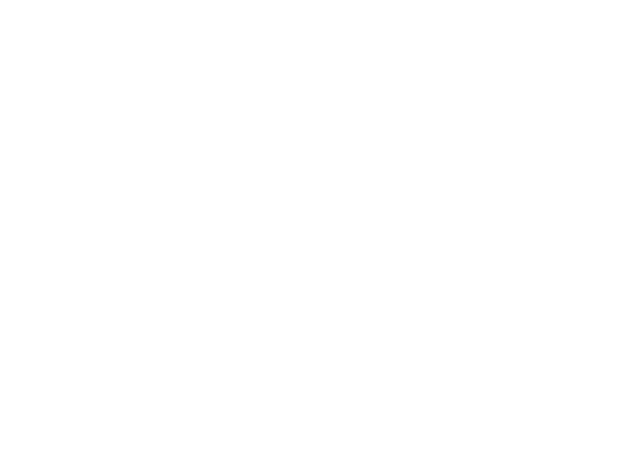
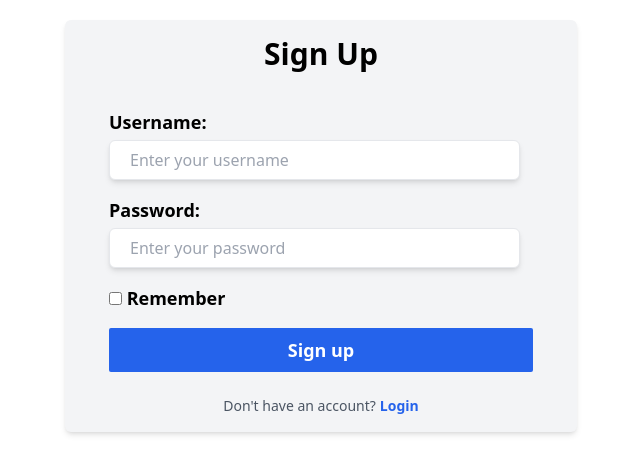
Before and after one commit to riyyan-optiverse/Landing-page-reactjs, a React (Vite) app: page /sign-up in a window 1280 px wide. Before the commit this address had no page. Shown: the top 474 px of the page, without its empty margins (319-959 px from the left). Built offline with nearby package versions, Linux system fonts and the light colour scheme.

Commit message:
created Login and signup pages

```diff
--- a/src/App.jsx
+++ b/src/App.jsx
@@ -5,6 +5,8 @@
 import { PostProperty } from "./components/postProperty";
 import { Blog } from "./components/blog";
 import { ContactUs } from "./components/contactUs";
+import { LoginPage } from "./components/loginPage";
+import { SignUpPage } from "./components/signUpPage";
 
 const App = () => {
   return (
@@ -14,6 +16,8 @@
       <Route path="/post-property" element={<PostProperty />} />
       <Route path="/blog" element={<Blog />} />
       <Route path="/contact-us" element={<ContactUs />} />
+      <Route path="/login" element={<LoginPage />} />
+       <Route path="/sign-up" element={<SignUpPage />} />
       <Route path="/" element={<Card />} />
     </Routes>
   );
--- /dev/null
+++ b/src/components/login-page-components/loginInputFields.jsx
@@ -0,0 +1,23 @@
+export const LoginInputField = () => {
+    return(
+        <div className="flex flex-col gap-4 p-2 md:px-9 mt-7 ">
+        <div className="flex flex-col gap-1 justify-center ">
+            <label className="text-lg font-semibold">Username:</label>
+            <input
+              type="text"
+              placeholder="Enter your username"
+              className="w-[97%]  h-10 border outline-none rounded-md px-5 shadow-md"
+            />
+          </div>
+          <div className="flex flex-col gap-1 justify-center ">
+            <label className="text-lg font-semibold">Password:</label>
+            <input
+              type="password"
+              placeholder="Enter your password"
+              className="w-[97%]  h-10 border outline-none rounded-md px-5 shadow-md"
+            />
+          </div>
+
+          </div>
+    );
+}
--- /dev/null
+++ b/src/components/loginPage.jsx
@@ -0,0 +1,33 @@
+import { Link } from "react-router-dom";
+import { LoginInputField } from "./login-page-components/loginInputFields";
+
+export const LoginPage = () => {
+  return (
+    <div className="max-w-lg  bg-gray-100 p-2 shadow-md rounded-md mx-auto hover:shadow-2xl transition-shadow duration-300 md:mt-5">
+      <div className="flex justify-center mt-2">
+        <p className="text-3xl font-semibold ">Login</p>
+      </div>
+      <LoginInputField />
+      <div className="p-2 md:px-9 ">
+        <input type="checkbox" className="cursor-pointer" />
+        <span className="text-lg font-semibold"> Remember</span>
+      </div>
+      <div className="p-2 md:px-9">
+        <button className="w-[100%] p-2 bg-blue-600 rounded-sm hover:bg-blue-700 ">
+          <span className="font-semibold text-lg text-white">Login</span>
+        </button>
+      </div>
+       <div className="mt-2 p-2 md:px-9 flex gap-1 justify-center">
+        <span className="font-medium text-sm text-gray-600">
+          Already have an account?
+        </span>
+        <Link
+          to="/sign-up"
+          className="font-semibold text-sm text-blue-600 hover:text-blue-900"
+        >
+          Sign Up
+        </Link>
+      </div>
+    </div>
+  );
+};
--- a/src/components/navbar/navbar-content.jsx
+++ b/src/components/navbar/navbar-content.jsx
@@ -50,14 +50,18 @@
             </div>
           </div>
           <div className="flex  justify-center items-center gap-3">
-            <button className="p-2 bg-slate-200 rounded-sm cursor-pointer hover:bg-slate-300">
+            <Link
+            to="/login"
+             className="p-2 bg-slate-200 rounded-sm cursor-pointer hover:bg-slate-300">
               <span className="font-semibold text-base ">Login</span>
-            </button>
-            <button className="p-2 bg-orange-500 rounded-sm cursor-pointer hover:bg-orange-600">
+            </Link>
+            <Link
+            to="/sign-up"
+            className="p-2 bg-orange-500 rounded-sm cursor-pointer hover:bg-orange-600">
               <span className="font-semibold text-base text-white ">
                 SignUp
               </span>
-            </button>
+            </Link>
           </div>
         </div>
       </div>
--- /dev/null
+++ b/src/components/signUpPage.jsx
@@ -0,0 +1,33 @@
+import { Link } from "react-router-dom";
+import { LoginInputField } from "./login-page-components/loginInputFields";
+
+export const SignUpPage = () => {
+  return (
+    <div className="max-w-lg  bg-gray-100 p-2 shadow-md rounded-md mx-auto hover:shadow-2xl transition-shadow duration-300 md:mt-5">
+      <div className="flex justify-center mt-2">
+        <p className="text-3xl font-semibold ">Sign Up</p>
+      </div>
+      <LoginInputField />
+      <div className="p-2 md:px-9 ">
+        <input type="checkbox" className="cursor-pointer" />
+        <span className="text-lg font-semibold"> Remember</span>
+      </div>
+      <div className="p-2 md:px-9">
+        <button className="w-[100%] p-2 bg-blue-600 rounded-sm hover:bg-blue-700 ">
+          <span className="font-semibold text-lg text-white">Sign up</span>
+        </button>
+      </div>
+      <div className="mt-2 p-2 md:px-9 flex gap-1 justify-center">
+        <span className="font-medium text-sm text-gray-600">
+          Don't have an account?
+        </span>
+        <Link
+          to="/login"
+          className="font-semibold text-sm text-blue-600 hover:text-blue-900"
+        >
+          Login
+        </Link>
+      </div>
+    </div>
+  );
+};
```
